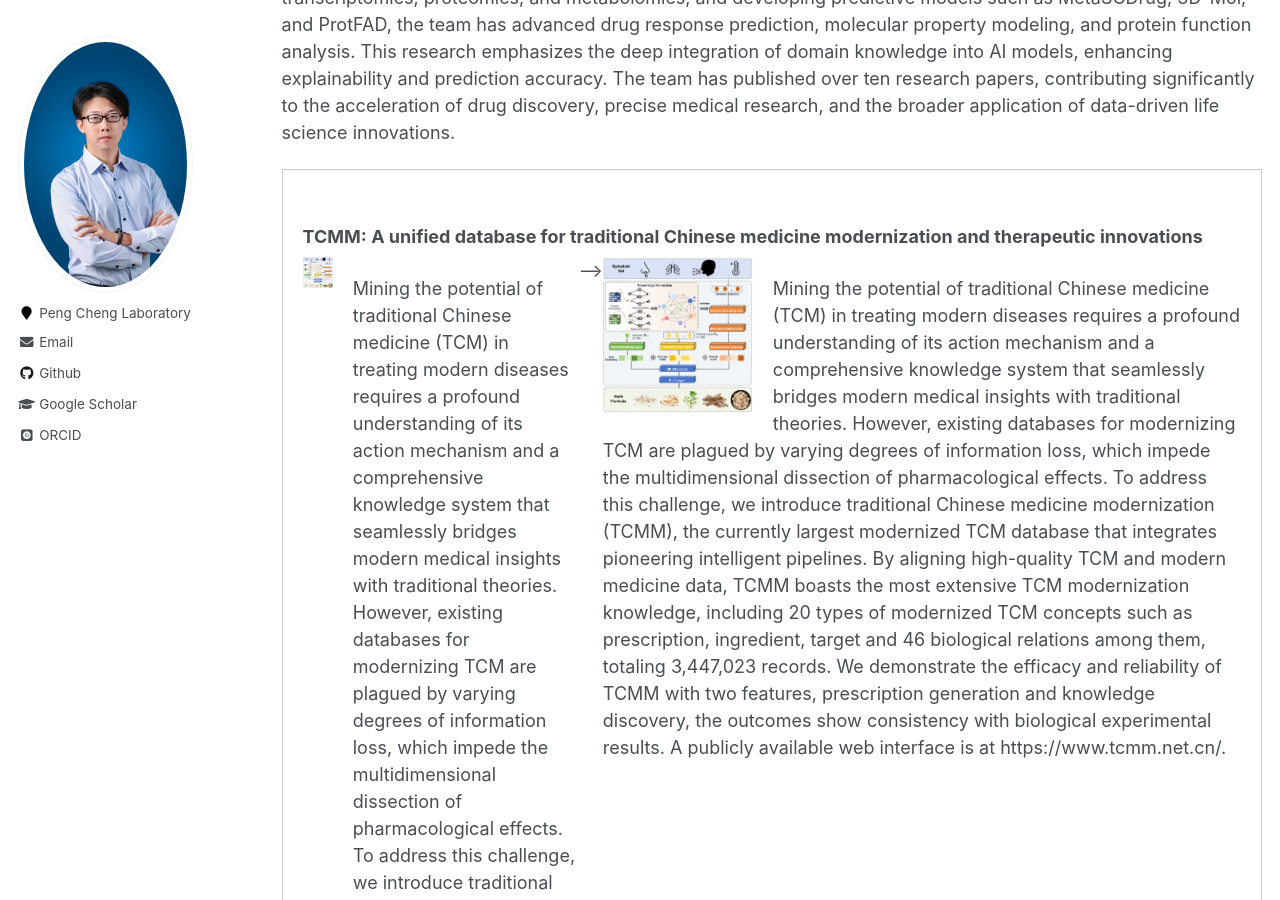
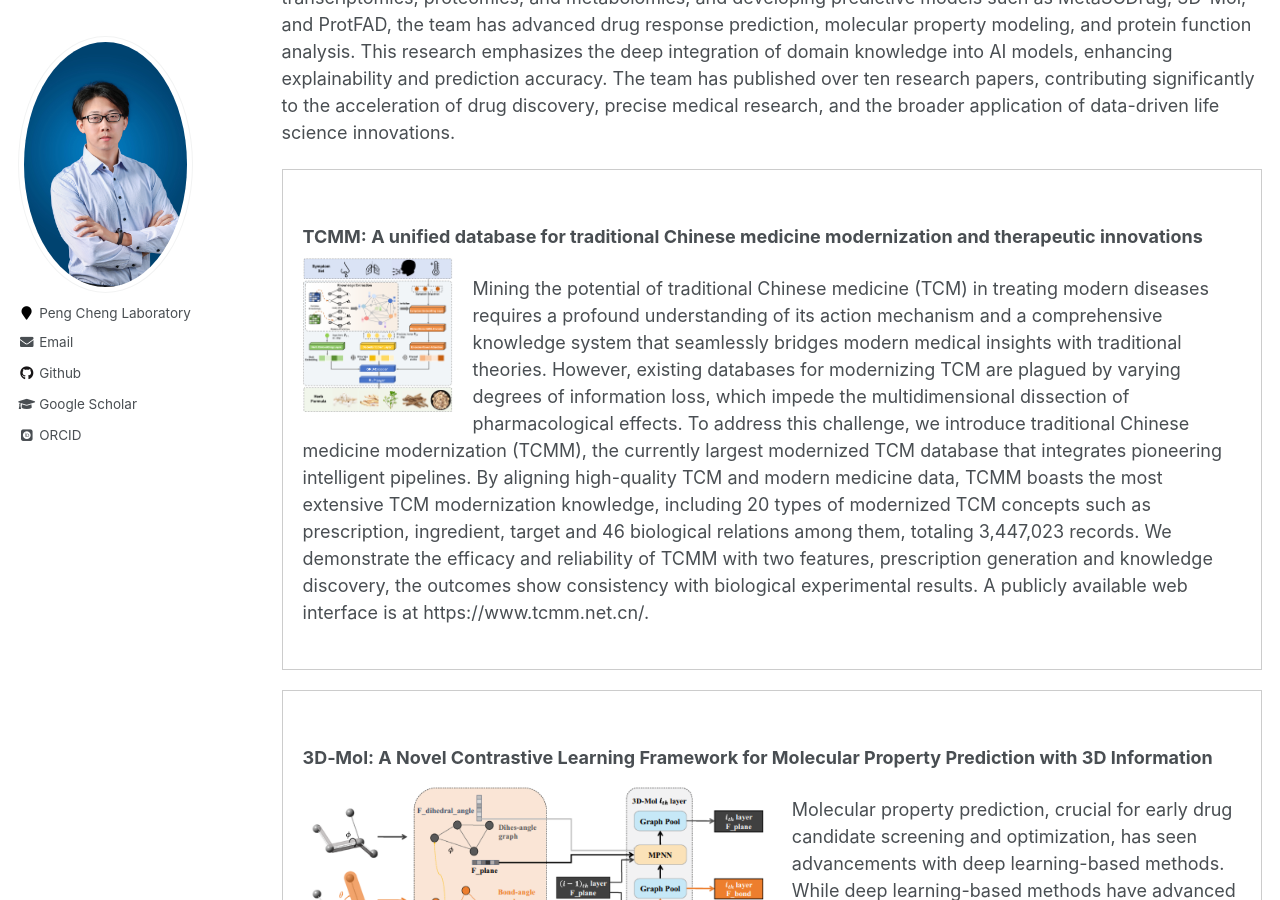
Before and after one commit to zhixiang-ren/zhixiang-ren.github.io, a Jekyll site: the page built from _pages/Research.html, in a window 1280 px wide and 900 px high, scrolled down 254 px. Built offline with Jekyll 4.4.1, drawn with Linux system fonts in a browser that asks for light colours; some web fonts are replaced.

Commit message:
Update Research.html

```diff
--- a/_pages/Research.html
+++ b/_pages/Research.html
@@ -19,12 +19,10 @@ author_profile: true
     <!-- 论文标题 -->
     <h3>TCMM: A unified database for traditional Chinese medicine modernization and therapeutic innovations</h3>
     <div style="display: flex;">
-<!--       <!-- 左边是论文图 -->
-      <div style="width: 50%;">
+<!--       <div style="width: 50%;">
           <img src="/images/paper1.png" style="width: 100%; height: auto;">
-      </div>
-      <!-- 右边是论文描述 -->
-      <div style="width: 50%; padding-left: 20px;">
+      </div> -->
+<!--       <div style="width: 50%; padding-left: 20px;">
         <p>
             Mining the potential of traditional Chinese medicine (TCM) in treating modern diseases requires a profound understanding of its action mechanism and a comprehensive knowledge system that seamlessly bridges modern medical insights with traditional theories.
             However, existing databases for modernizing TCM are plagued by varying degrees of information loss, which impede the multidimensional dissection of pharmacological effects.
```
